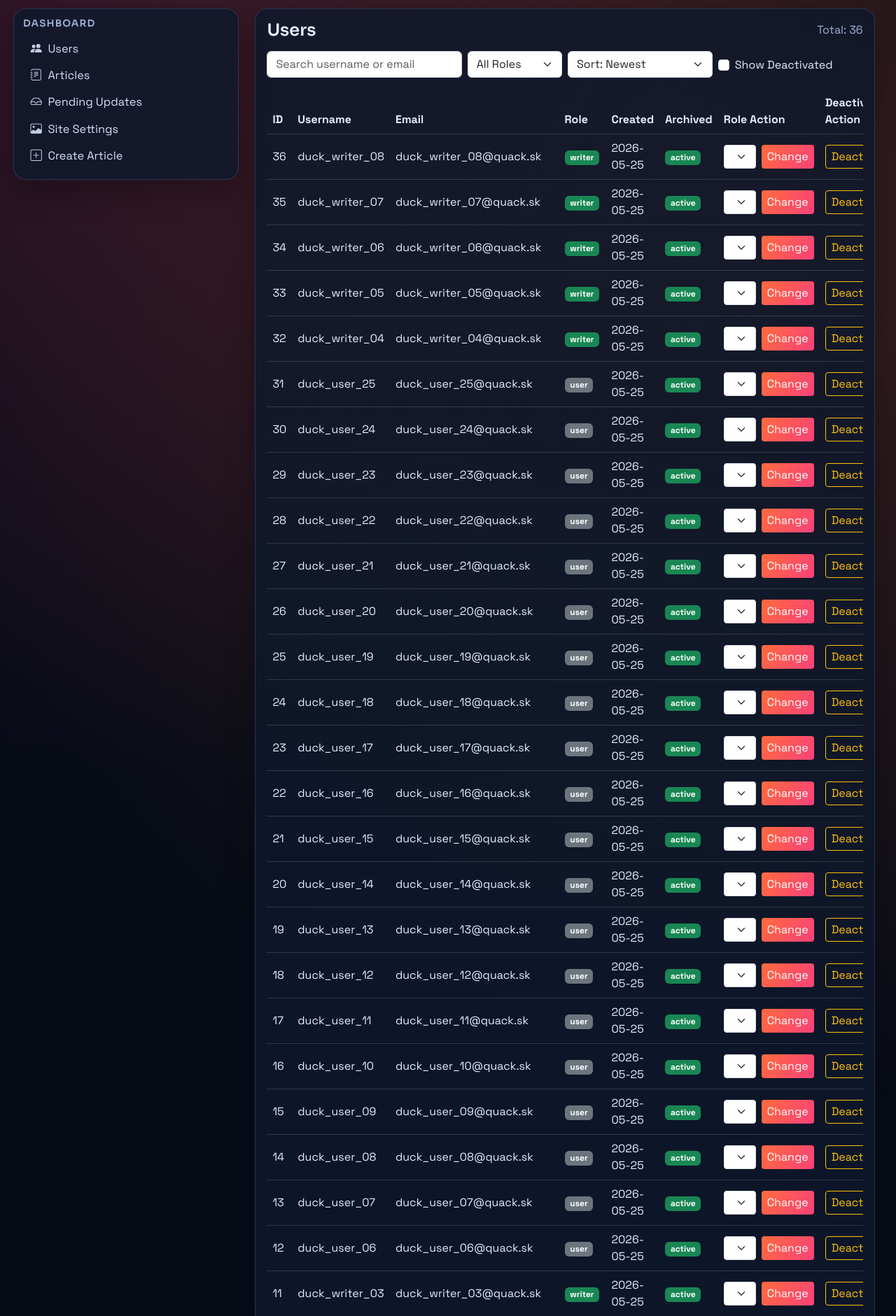
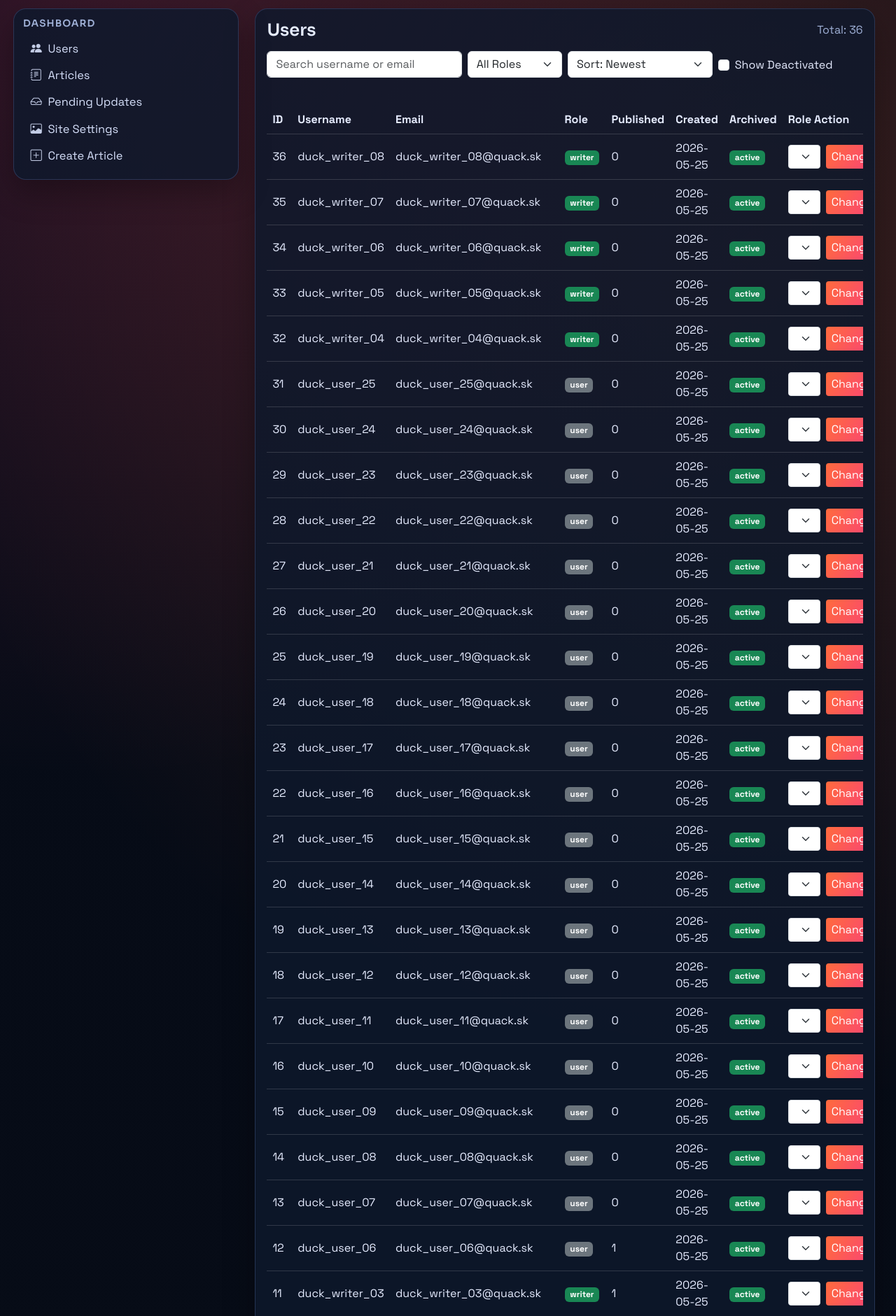
Before and after one commit to KlunnyS/Quack_wiki, a Flask app: page /dashboard/users in a window 1280 px wide. Shown: the part 82-1963 px from the top of the page at 70% size. Run offline with Flask 3, Linux system fonts and the light colour scheme; a user stored in the database is signed in; some libraries are stand-ins or nearby versions.

Commit message:
uprava dashboardu

```diff
--- a/main.py
+++ b/main.py
@@ -812,11 +812,23 @@ def dashboard_users():
         'role_za': User.role.desc(),
     }
     users = query.order_by(sort_map.get(sort, User.created_at.desc())).all()
+    published_counts = {
+        username: count
+        for username, count in db.session.query(Article.author, func.count(Article.id))
+        .filter(
+            Article.author.in_([user.username for user in users]),
+            Article.is_archived.is_(False),
+            Article.status == 'approved',
+        )
+        .group_by(Article.author)
+        .all()
+    }
     role_form = RoleForm()
 
     return render_template(
         'dashboard_users.html',
         users=users,
+        published_counts=published_counts,
         role_form=role_form,
         search=search,
         role_filter=role_filter,
--- a/templates/dashboard_users.html
+++ b/templates/dashboard_users.html
@@ -47,6 +47,7 @@
                         <th>Username</th>
                         <th>Email</th>
                         <th>Role</th>
+                        <th>Published</th>
                         <th>Created</th>
                         <th>Archived</th>
                         <th>Role Action</th>
@@ -81,6 +82,7 @@
                             <span class="badge bg-secondary">user</span>
                             {% endif %}
                         </td>
+                        <td>{{ published_counts.get(user.username, 0) }}</td>
                         <td>{{ user.created_at.strftime('%Y-%m-%d') if user.created_at else '-' }}</td>
                         <td>
                             {% if user.is_archived %}
```
Also changed, not shown: instance/pages.db, static/img/profile/442bd13a5ec24e01b84cb570ce6c2615.jpg (added), 1 other file.
